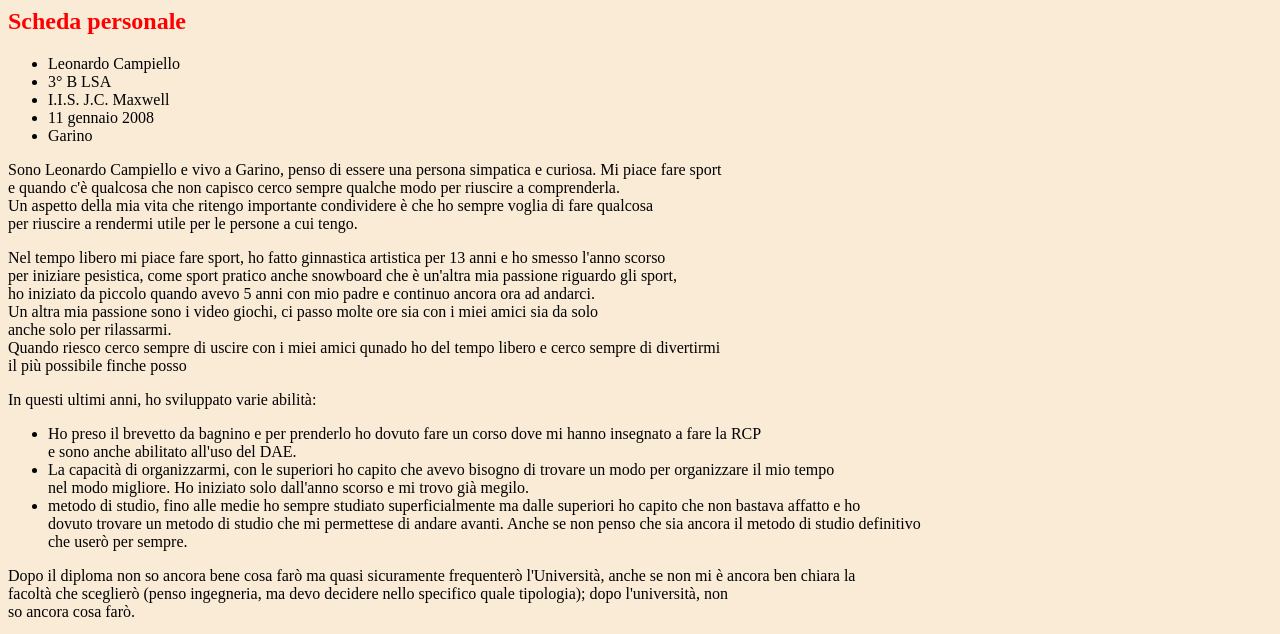
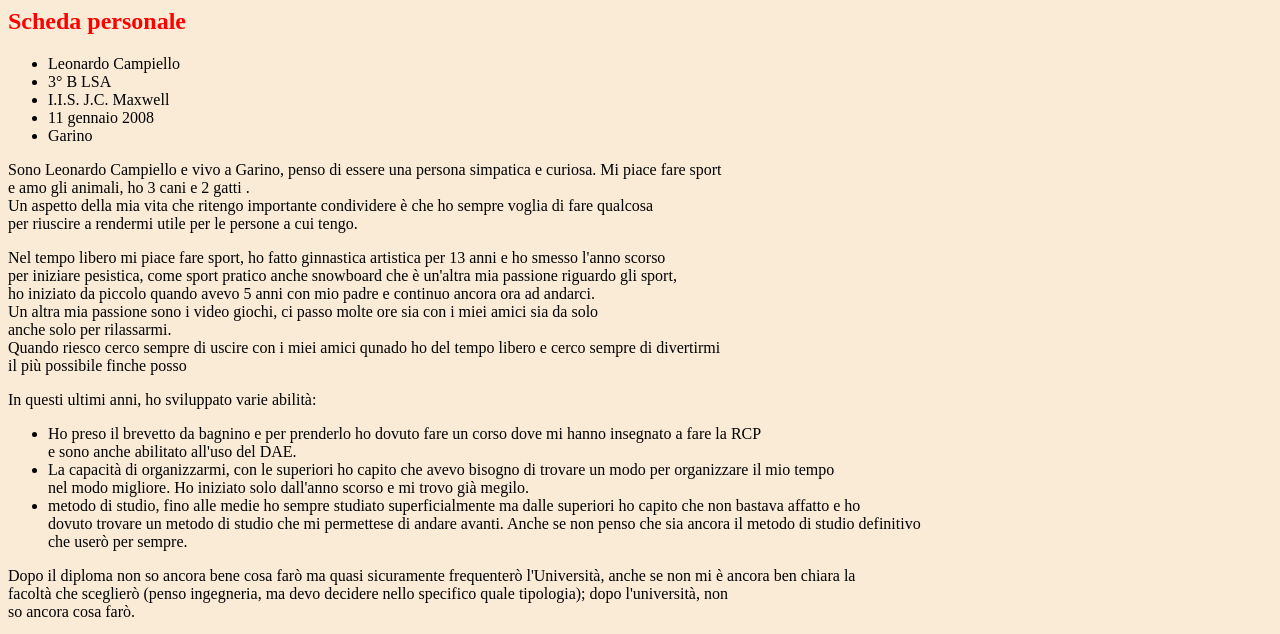
Before and after one commit to Leocanrdo/informatica, a plain HTML site: page scheda_personale.html in a window 1280 px wide. Shown: the top 634 px of the page. Drawn offline with Linux system fonts and the light colour scheme.

Commit message:
Update scheda_personale.html

```diff
--- a/scheda_personale.html
+++ b/scheda_personale.html
@@ -19,7 +19,7 @@
         </p>
         <p>
             Sono Leonardo Campiello e vivo a Garino, penso di essere una persona simpatica e curiosa. Mi piace fare sport<br>
-			e quando c'è qualcosa che non capisco cerco sempre qualche modo per riuscire a comprenderla.<br>
+		e amo  gli animali, ho 3 cani e 2 gatti .<br>
             Un aspetto della mia vita che ritengo importante condividere è che ho sempre voglia di fare qualcosa<br>
             per riuscire a rendermi utile per le persone a cui tengo.
         </p>
```
